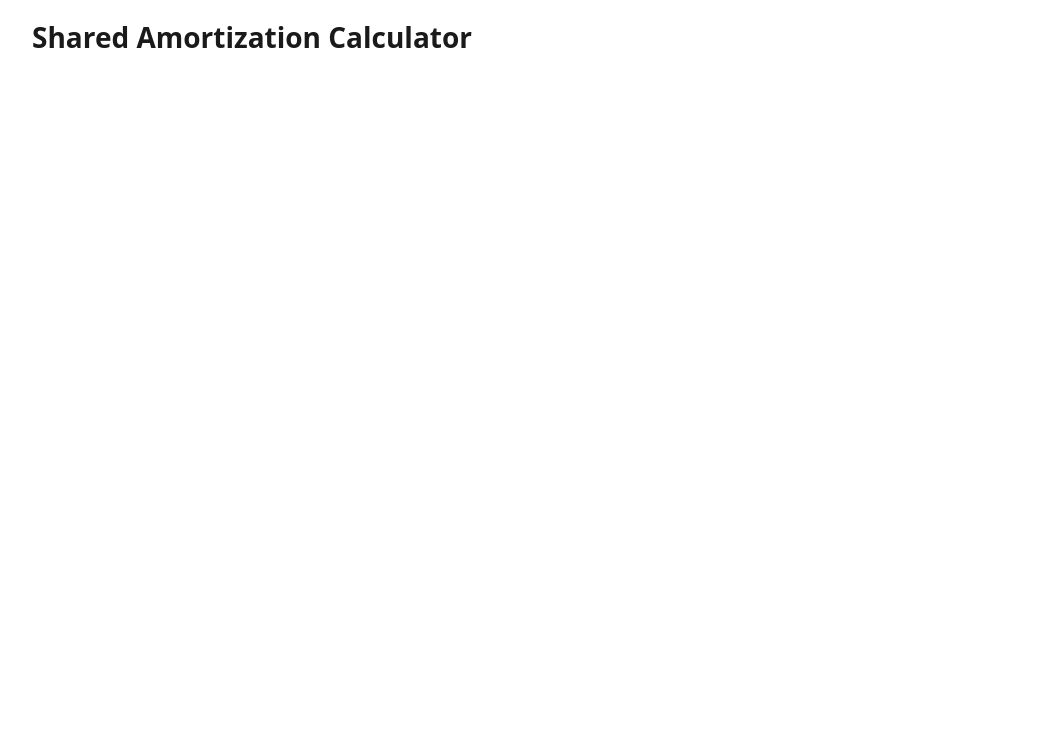
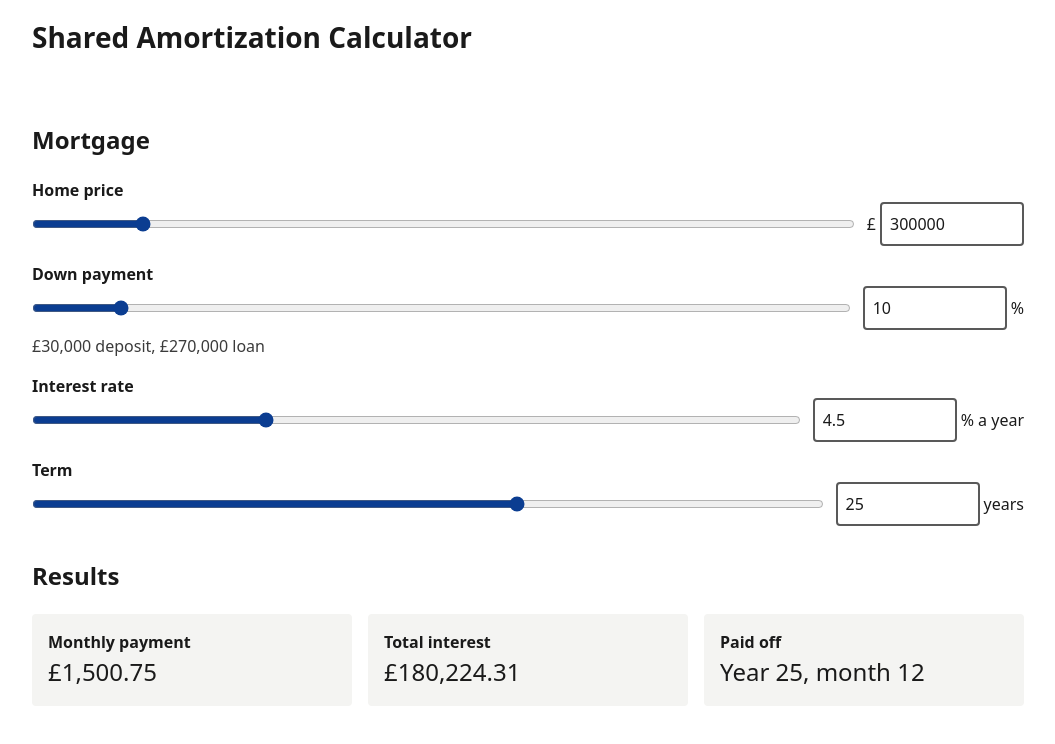
Before and after one commit to shared-amortization-calculator/shared-amortization-calculator, a React (Vite) app: page / in a window 1280 px wide. Shown: the top 744 px of the page, without its empty margins (112-1167 px from the left). Built offline with nearby package versions, Linux system fonts and the light colour scheme.

Commit message:
Add mortgage form with slider fields and headline results
Co-Authored-By: Claude Opus 5.5 <noreply@anthropic.com>

```diff
--- a/src/App.tsx
+++ b/src/App.tsx
@@ -1,10 +1,26 @@
+import { useState } from 'react';
+import MortgageForm from './components/MortgageForm/MortgageForm';
+import Results from './components/Results/Results';
+import { useAmortizationSchedule } from './hooks/useAmortizationSchedule';
+import { initialState, type AppState } from './state/appState';
+
 export default function App() {
+  const [state, setState] = useState<AppState>(initialState);
+  const result = useAmortizationSchedule(state);
+  const patch = (p: Partial<AppState>) => setState((s) => ({ ...s, ...p }));
+
   return (
     <>
       <header className="site-header page">
         <h1 id="app-title">Shared Amortization Calculator</h1>
       </header>
-      <main id="main" className="page" />
+      <main id="main" className="page">
+        <MortgageForm state={state} onPatch={patch} />
+        <section id="results" tabIndex={-1} aria-labelledby="results-heading">
+          <h2 id="results-heading">Results</h2>
+          <Results result={result} currency={state.currency} />
+        </section>
+      </main>
     </>
   );
 }
--- /dev/null
+++ b/src/components/MortgageForm/MortgageForm.tsx
@@ -0,0 +1,63 @@
+import SliderField from '../SliderField';
+import { currencySymbol, formatCurrency } from '../../format';
+import type { AppState } from '../../state/appState';
+
+interface MortgageFormProps {
+  state: AppState;
+  onPatch: (patch: Partial<AppState>) => void;
+}
+
+export default function MortgageForm({ state, onPatch }: MortgageFormProps) {
+  const money = (value: number) => formatCurrency(value, state.currency, { whole: true });
+  const deposit = (state.homePrice * state.downPaymentPercent) / 100;
+
+  return (
+    <section aria-labelledby="mortgage-heading">
+      <h2 id="mortgage-heading">Mortgage</h2>
+      <SliderField
+        label="Home price"
+        value={state.homePrice}
+        min={0}
+        sliderMin={50000}
+        sliderMax={2000000}
+        step={5000}
+        prefix={currencySymbol(state.currency)}
+        valueText={money}
+        onChange={(homePrice) => onPatch({ homePrice })}
+      />
+      <SliderField
+        label="Down payment"
+        value={state.downPaymentPercent}
+        min={0}
+        sliderMax={99.5}
+        max={99.5}
+        step={0.5}
+        suffix="%"
+        valueText={(v) => `${v} percent, ${money((state.homePrice * v) / 100)}`}
+        hint={`${money(deposit)} deposit, ${money(state.homePrice - deposit)} loan`}
+        onChange={(downPaymentPercent) => onPatch({ downPaymentPercent })}
+      />
+      <SliderField
+        label="Interest rate"
+        value={state.annualRatePercent}
+        min={0}
+        sliderMax={15}
+        step={0.05}
+        suffix="% a year"
+        valueText={(v) => `${v} percent a year`}
+        onChange={(annualRatePercent) => onPatch({ annualRatePercent })}
+      />
+      <SliderField
+        label="Term"
+        value={state.termYears}
+        min={1}
+        sliderMax={40}
+        step={1}
+        integer
+        suffix="years"
+        valueText={(v) => `${v} years`}
+        onChange={(termYears) => onPatch({ termYears })}
+      />
+    </section>
+  );
+}
--- /dev/null
+++ b/src/components/Results/Results.tsx
@@ -0,0 +1,28 @@
+import type { ScheduleResult } from '../../calc/types';
+import { formatCurrency, formatMonth, type CurrencyCode } from '../../format';
+
+interface ResultsProps {
+  result: ScheduleResult;
+  currency: CurrencyCode;
+}
+
+export default function Results({ result, currency }: ResultsProps) {
+  return (
+    <div aria-live="polite" aria-atomic="true">
+      <dl className="headline">
+        <div>
+          <dt>Monthly payment</dt>
+          <dd data-testid="monthly-payment">{formatCurrency(result.monthlyPayment, currency)}</dd>
+        </div>
+        <div>
+          <dt>Total interest</dt>
+          <dd data-testid="total-interest">{formatCurrency(result.totalInterest, currency)}</dd>
+        </div>
+        <div>
+          <dt>Paid off</dt>
+          <dd data-testid="payoff">{formatMonth(result.payoffMonth)}</dd>
+        </div>
+      </dl>
+    </div>
+  );
+}
--- /dev/null
+++ b/src/components/SliderField.tsx
@@ -0,0 +1,95 @@
+import { useId, useState, type ReactNode } from 'react';
+
+export interface SliderFieldProps {
+  label: string;
+  value: number;
+  onChange: (value: number) => void;
+  min: number;
+  sliderMin?: number;
+  sliderMax: number;
+  max?: number;
+  step: number;
+  valueText: (value: number) => string;
+  prefix?: string;
+  suffix?: string;
+  integer?: boolean;
+  hint?: ReactNode;
+}
+
+function display(value: number): string {
+  return String(Math.round(value * 100) / 100);
+}
+
+export default function SliderField({
+  label,
+  value,
+  onChange,
+  min,
+  sliderMin = min,
+  sliderMax,
+  max = Number.POSITIVE_INFINITY,
+  step,
+  valueText,
+  prefix,
+  suffix,
+  integer = false,
+  hint,
+}: SliderFieldProps) {
+  const id = useId();
+  const hintId = `${id}-hint`;
+  const prefixId = `${id}-prefix`;
+  const suffixId = `${id}-suffix`;
+  const [draft, setDraft] = useState<string | null>(null);
+
+  const clamp = (n: number) => Math.min(max, Math.max(min, integer ? Math.round(n) : n));
+  const numberDescribedBy =
+    [prefix && prefixId, suffix && suffixId, hint && hintId].filter(Boolean).join(' ') || undefined;
+
+  return (
+    <div className="slider-field">
+      <label htmlFor={id}>{label}</label>
+      <div className="slider-field__controls">
+        <input
+          id={id}
+          type="range"
+          min={sliderMin}
+          max={sliderMax}
+          step={step}
+          value={Math.min(Math.max(value, sliderMin), sliderMax)}
+          aria-valuetext={valueText(value)}
+          aria-describedby={hint ? hintId : undefined}
+          onChange={(e) => {
+            setDraft(null);
+            onChange(clamp(Number(e.target.value)));
+          }}
+        />
+        <span className="slider-field__number">
+          {prefix && <span id={prefixId}>{prefix}</span>}
+          <input
+            type="number"
+            inputMode="decimal"
+            step="any"
+            min={min}
+            max={Number.isFinite(max) ? max : undefined}
+            value={draft ?? display(value)}
+            aria-label={`${label} (exact value)`}
+            aria-describedby={numberDescribedBy}
+            onChange={(e) => {
+              const raw = e.target.value;
+              setDraft(raw);
+              const parsed = Number(raw);
+              if (raw.trim() !== '' && Number.isFinite(parsed)) onChange(clamp(parsed));
+            }}
+            onBlur={() => setDraft(null)}
+          />
+          {suffix && <span id={suffixId}>{suffix}</span>}
+        </span>
+      </div>
+      {hint && (
+        <p id={hintId} className="slider-field__hint">
+          {hint}
+        </p>
+      )}
+    </div>
+  );
+}
--- /dev/null
+++ b/src/hooks/useAmortizationSchedule.ts
@@ -0,0 +1,8 @@
+import { useMemo } from 'react';
+import { computeSchedule } from '../calc';
+import type { ScheduleResult } from '../calc/types';
+import { toMortgageInputs, type AppState } from '../state/appState';
+
+export function useAmortizationSchedule(state: AppState): ScheduleResult {
+  return useMemo(() => computeSchedule(toMortgageInputs(state)), [state]);
+}
```
Also changed, not shown: 1 other file (tests, documents, lock files or other folders).
